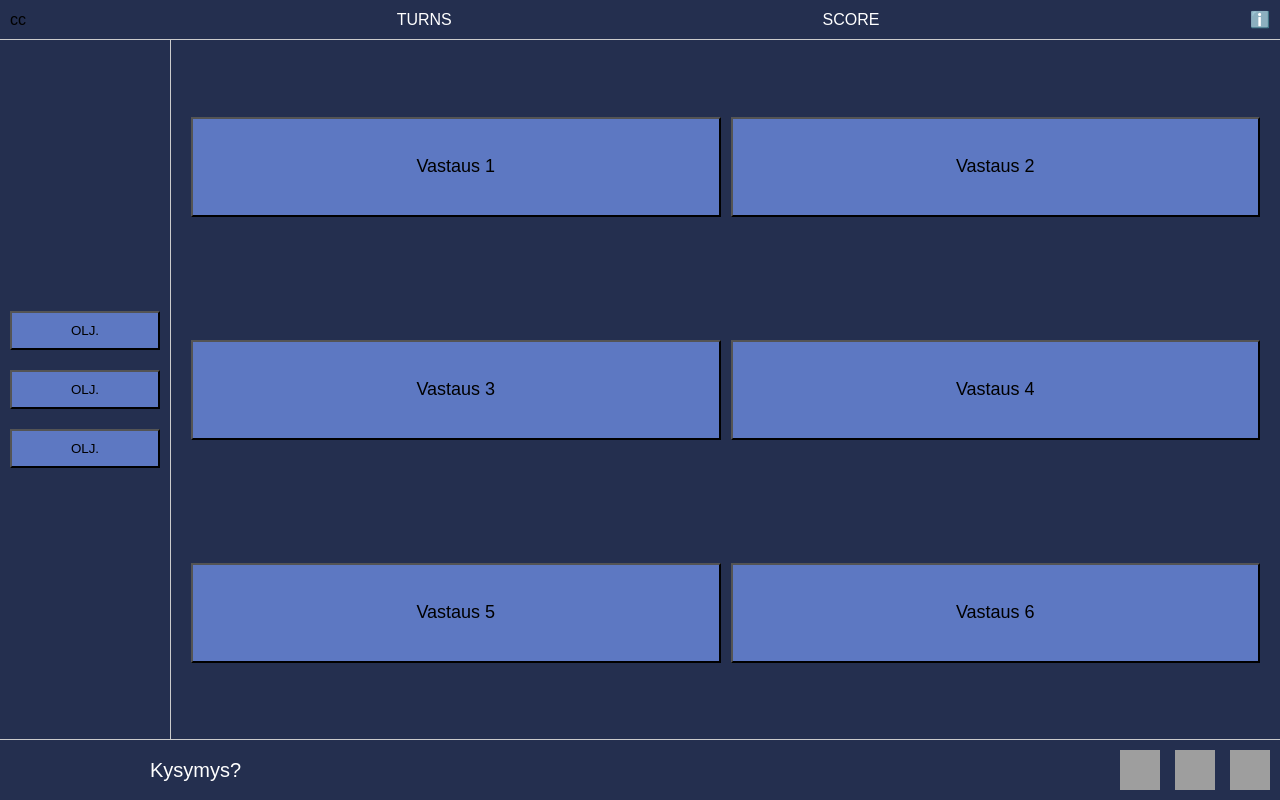
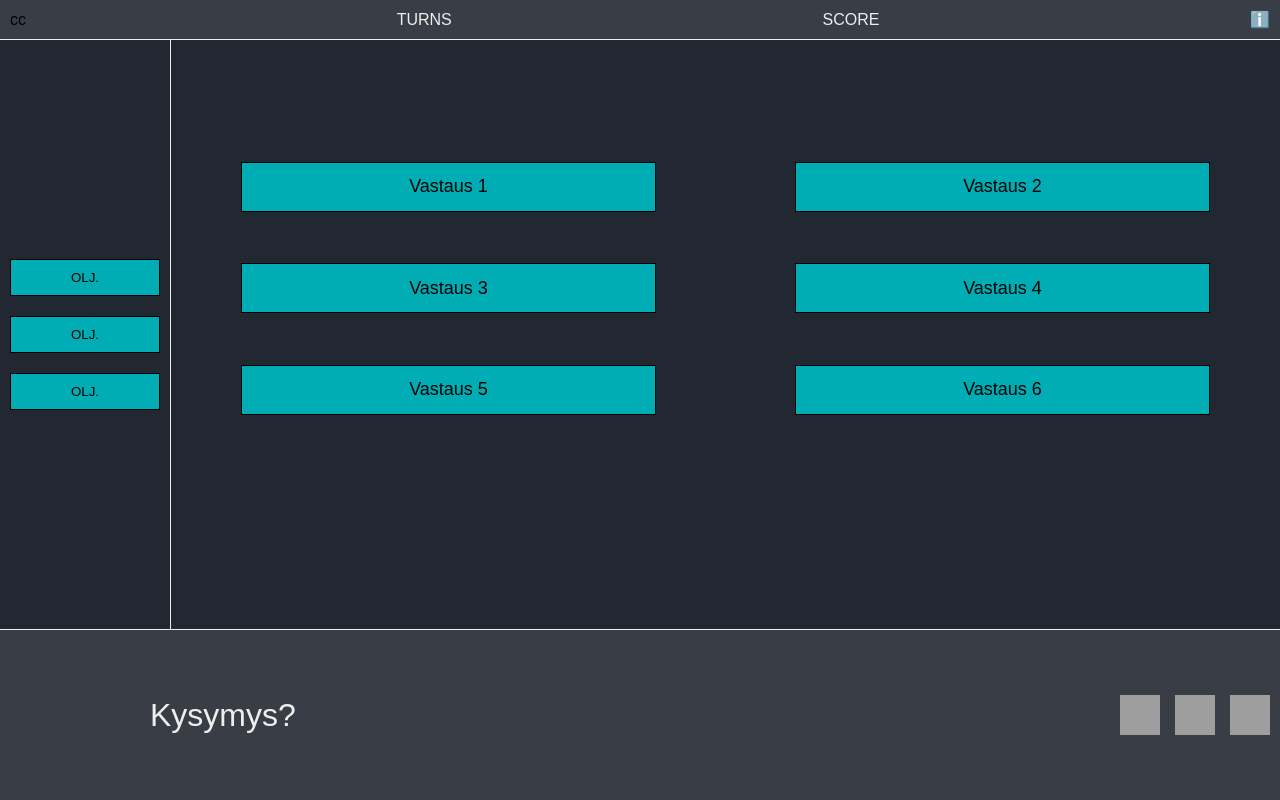
Before and after one commit to AmandaWasTaken/Carbon-Crusade, a Flask app: template ohjelmisto-2/src/templates/gameplay.html in a window 1280 px wide. Run offline with Flask 3, Linux system fonts and the light colour scheme; the template is opened without the code that fills it, so the values that code supplies are empty; grey boxes are pictures that could not be loaded.

Commit message:
update gameplay.html

```diff
--- a/ohjelmisto-2/src/templates/gameplay.html
+++ b/ohjelmisto-2/src/templates/gameplay.html
@@ -11,7 +11,7 @@
             display: flex;
             flex-direction: column;
             height: 100vh;
-	    background-color: #242f4f;
+	    background-color: #222831;
         }
 
         header {
@@ -19,7 +19,8 @@
             justify-content: space-between;
             align-items: center;
             padding: 10px;
-            border-bottom: 1px solid #ccc;
+            border-bottom: 1px solid #EEE;
+	    background-color: #393E46;
         }
 
         .main-content {
@@ -32,33 +33,40 @@
             flex-direction: column;
             justify-content: center;
             padding: 10px;
-	    background-color: #242f4f;
-            border-right: 1px solid #ccc;
+	    background-color: #222831;
+            border-right: 1px solid #EEE;
         }
 
         .left-buttons button {
             margin: 10px 0;
             padding: 10px;
             width: 150px;
-	    background-color: #5d78c2;
+	    background-color: #00ADB5;
+	    border: 1px solid black;
         }
 
         .center-grid {
             flex: 1;
             display: grid;
             grid-template-columns: repeat(2, 1fr);
-            gap: 10px;
-            padding: 20px;
+            gap: 1px;
+            padding: 1px;
             align-items: center;
             justify-items: center;
+	    height: 50%;
+	    margin-top: 100px;
+	    column-gap: 1px;
+	    row-gap: 10px;
         }
 
         .center-grid button {
-            padding: 15px;
+            padding: 2px;
+	    margin: 2px;
             font-size: 18px;
-            width: 100%;
-            height: 100px;
-	    background-color: #5d78c2;
+            width: 75%;
+            height: 50px;
+	    background-color: #00ADB5;
+	    border: 1px solid black;
         }
 
         footer {
@@ -66,15 +74,16 @@
             justify-content: space-between;
             align-items: center;
             padding: 10px;
-            border-top: 1px solid #ccc;
-            background: #242f4f;
+            border-top: 1px solid #EEE;
+            background: #393E46;
 	    padding-left: 150px;
+	    height: 150px;
         }
 
         .question {
             flex: 2;
-            font-size: 20px;
-	    color: white;
+            font-size: 32px;
+	    color: #EEEEEE;
         }
 
         .icons {
@@ -91,8 +100,8 @@
 <body>
     <header>
         <div>cc</div>
-        <div style="color:white">TURNS</div>
-        <div style="color:white">SCORE</div>
+        <div style="color:#EEEEEE">TURNS</div>
+        <div style="color:#EEEEEE">SCORE</div>
         <div>ℹ️</div>
     </header>
 
```
